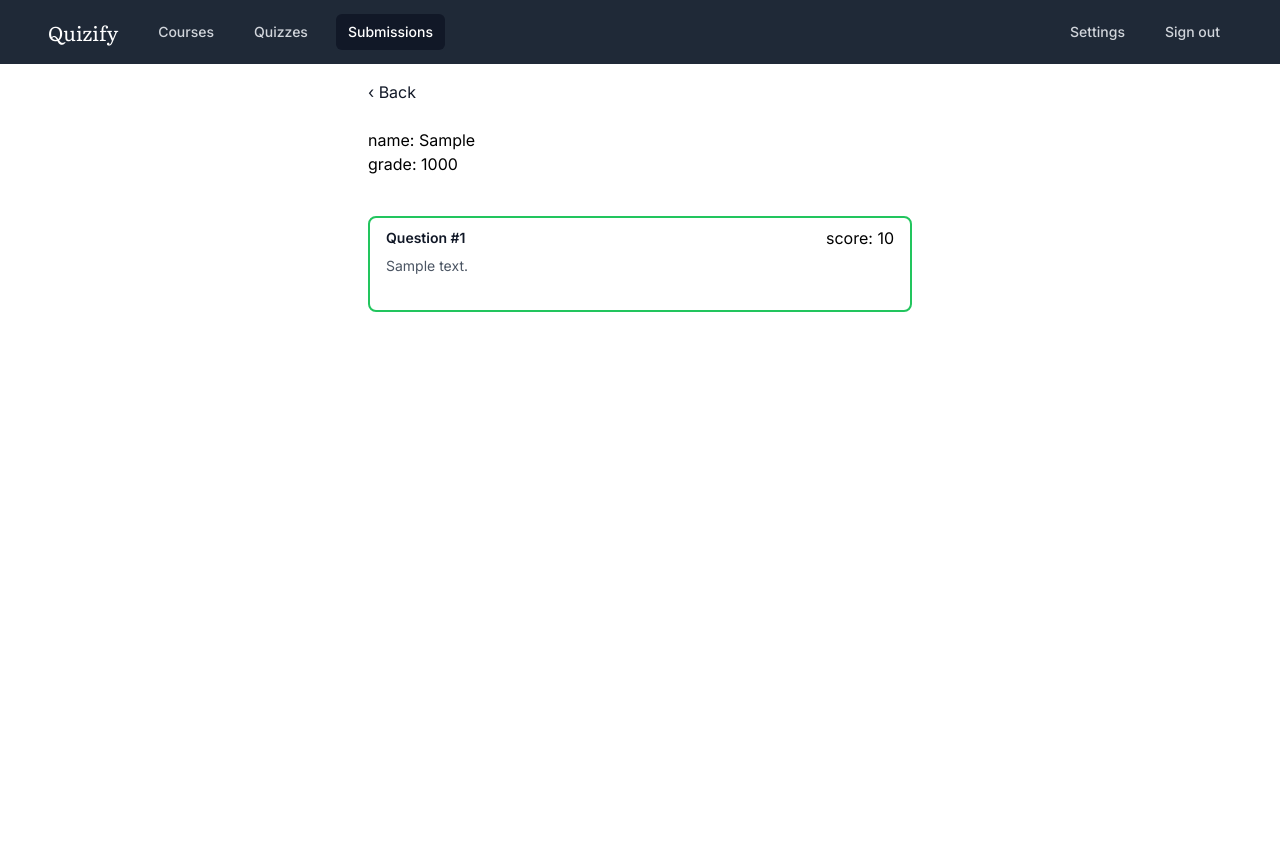
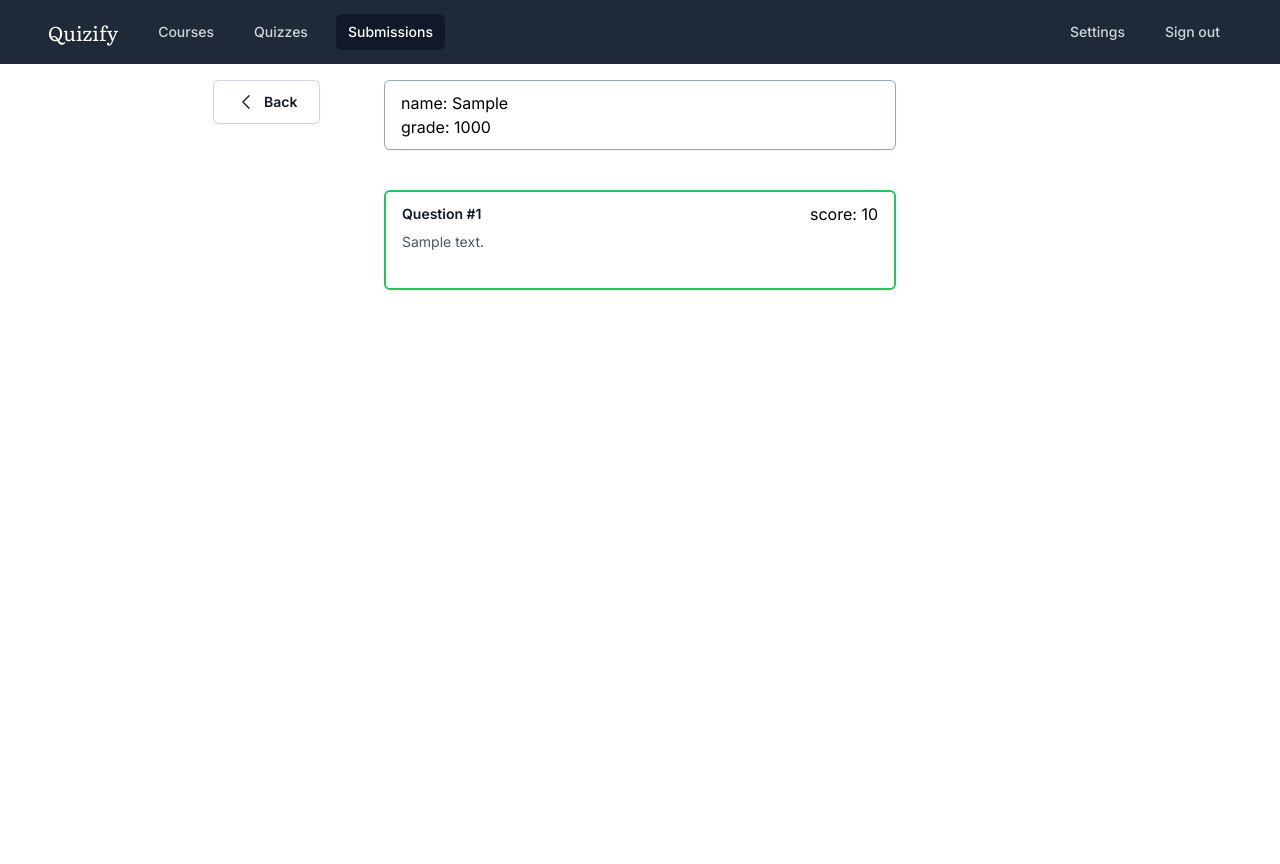
Before and after one commit to IamIronMan21/csit697, a PHP site: page /submissions/edit.php?submission_id=1 in a window 1280 px wide. Run offline with PHP 8.4, Linux system fonts and the light colour scheme; tables that the repository leaves empty hold one stand-in row (values such as "Sample post"); some libraries are stand-ins or nearby versions.

Commit message:
Update edit.php

```diff
--- a/submissions/edit.php
+++ b/submissions/edit.php
@@ -107,20 +107,34 @@ $grade = round(($total_score / $num_questions) * 100, 2);
     </div>
   </nav>
 
-  <div class="mx-auto bg-white min-h-screen px-12 pt-4 w-1/2">
-    <div>
-      <a href="./index.php" class="text-gray-900 hover:text-gray-700">‹ Back</a>
+  <div class="mx-auto bg-white border-slate-500 min-h-screen">
+
+    <div class="flex w-full min-h-screen">
+      <div class="w-1/4 pt-4 border-slate-400">
+        <div class="border-slate-400 flex justify-end">
+          <a href="./index.php" class="flex w-1/3 items-center justify-center rounded-md bg-white px-3 py-3 text-sm font-semibold text-gray-900 shadow-sm ring-1 ring-inset ring-gray-300 hover:bg-gray-50">
+            <svg xmlns="http://www.w3.org/2000/svg" fill="none" viewBox="0 0 24 24" stroke-width="1.5" stroke="currentColor" class="w-5 h-5">
+              <path stroke-linecap="round" stroke-linejoin="round" d="M15.75 19.5 8.25 12l7.5-7.5" />
+            </svg>
+            <div class="text-center ml-2">
+              Back
             </div>
-    <br>
+          </a>
+        </div>
+      </div>
+
+      <div class="w-1/2 pt-4">
+        <div class="border w-4/5 mx-auto rounded-md border-slate-400 shadow-sm mb-3 px-4 py-2.5 bg-white">
           <div>
             name: <?= $submission["submitter"] ?>
           </div>
           <div>
             grade: <?= $grade ?>
           </div>
+        </div>
 
         <form method="">
-      <fieldset>
+
           <?php foreach ($rows as $index => $row) : ?>
             <?php
             $border_color = "";
@@ -134,7 +148,7 @@ $grade = round(($total_score / $num_questions) * 100, 2);
               }
             }
             ?>
-          <div class="border rounded-lg my-10 px-4 py-2 border-2 <?= $border_color ?>">
+            <div class="border shadow-sm mx-auto w-4/5 rounded-md my-10 px-4 py-2.5 border-2 bg-white <?= $border_color ?>">
               <div class="flex items-center">
                 <legend class="grow text-sm font-semibold leading-6 text-gray-900">Question #<?= $index + 1; ?></legend>
                 <div>
@@ -195,8 +209,9 @@ $grade = round(($total_score / $num_questions) * 100, 2);
               </div>
             </div>
           <?php endforeach; ?>
-        <fieldset>
         </form>
+      </div>
+    </div>
   </div>
 
   <dialog class="w-2/5 rounded-xl backdrop:backdrop-brightness-[65%]" id="edit-dialog">
```
Lines whose indentation alone changed are shown as unchanged.
